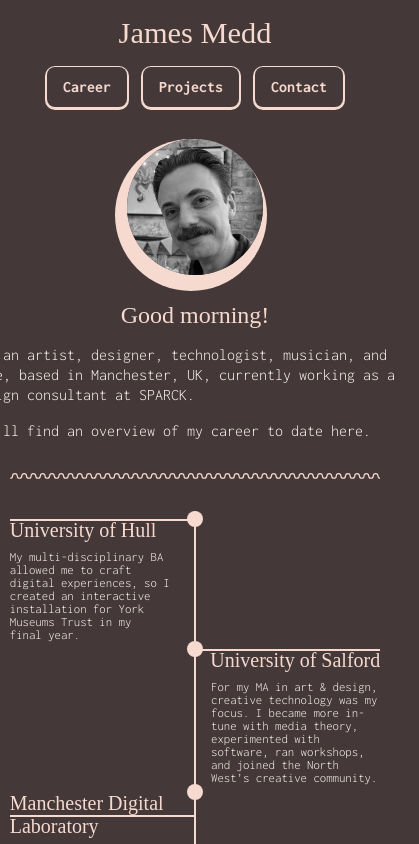
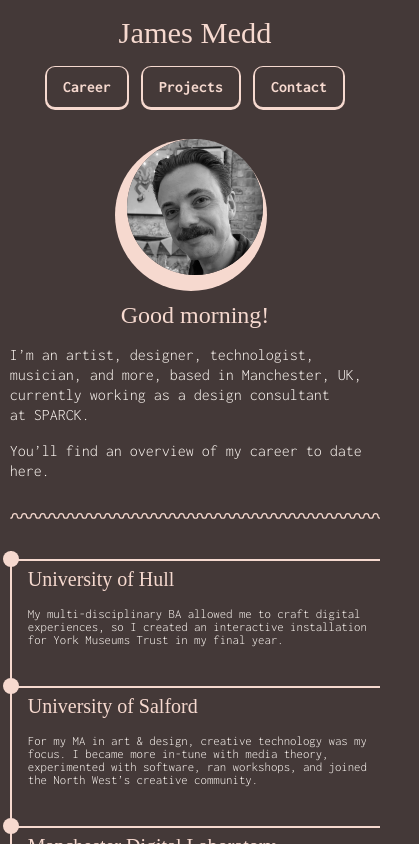
Before and after one commit to jrmedd/jamesmedd.co.uk, a React (Vite) app: page / in a window 390 px wide. Shown: the top 844 px of the page, 419 px wide, since content can reach past the window. Built offline with nearby package versions, Linux system fonts and the light colour scheme; a web font is replaced by a local one.

Commit message:
Responsive timeline

```diff
--- a/src/components/Layout.jsx
+++ b/src/components/Layout.jsx
@@ -43,6 +43,7 @@ const Nav = styled.nav(props => css`
 const Cluster = styled.div(props => css`
   display: flex;
   flex-flow: row wrap;
+  max-width: 100%;
   justify-content: ${props => props.$justify ? props.$justify : 'unset'};
   gap: ${props => props.$gap ?? '1rem'};
 `)
@@ -50,6 +51,7 @@ const Cluster = styled.div(props => css`
 const Stack = styled.div(props => css`
   display: flex;
   flex-flow: column;
+  max-width: 100%;
   gap: 1rem;
   flex-grow: 1;
   @media (max-width: ${props => props.theme.breakpoints.mobile}) {
--- a/src/components/Timeline.jsx
+++ b/src/components/Timeline.jsx
@@ -12,25 +12,35 @@ const TimelineContainer = styled.ol(props => css`
 const TimelineEvent = styled.li(props => css`
   display: flex;
   flex-flow: column;
-  align-items: ${props => props.$index & 1 ? 'flex-end' : 'flex-start'};
-  text-align: ${props => props.$index & 1 ? 'right' : 'left'};
+  align-items: flex-start;
+  @media (min-width: ${props => props.theme.breakpoints.mobile}) {
+    align-items: ${props => props.$index & 1 ? 'flex-end' : 'flex-start'};
+    text-align: ${props => props.$index & 1 ? 'right' : 'left'};
+  }
   margin: 0;
   padding: 0;
   color: ${props => props.theme.text.body };
   position: relative;
   box-sizing: border-box;
+  @media (min-width: ${props => props.theme.breakpoints.mobile}) {
+    &:after {
+      width: 50%;
+      left: ${props => props.$index & 1 ? 'unset' : '-1px'};
+      right: ${props => props.$index & 1 ? '-1px' : 'unset'};
+      border-left: ${props => props.$index & 1 ? '2px' : 0} solid ${props => props.theme.interactive};
+      border-right: ${props => props.$index & 1 ? 0 : '2px'} solid ${props => props.theme.interactive};
+    }
+  }
+  @media (max-width: ${props => props.theme.breakpoints.mobile}) {
+    border-left: 2px solid ${props => props.theme.interactive};
+    padding-left: -1rem;
+  }
   &:after {
     content: '';
     height: 100%;
-    width: 50%;
     position: absolute;
-    left: ${props => props.$index & 1 ? 'unset' : '-1px'};
-    right: ${props => props.$index & 1 ? '-1px' : 'unset'};
     top: 0;
-    border-left: ${props => props.$index & 1 ? '2px' : 0} solid ${props => props.theme.interactive};
-    border-right: ${props => props.$index & 1 ? 0 : '2px'} solid ${props => props.theme.interactive};
   }
-
   &:last-child:after {
     border: 0;
   }
@@ -38,7 +48,12 @@ const TimelineEvent = styled.li(props => css`
     content: '';
     position: absolute;
     top: 0;
+    @media (min-width: ${props => props.theme.breakpoints.mobile}) {
     left: calc(50% - .5rem);
+    }
+    @media (max-width: ${props => props.theme.breakpoints.mobile}) {
+      left: calc(-.5rem + -1px);
+    }
     height: 1rem;
     aspect-ratio: 1 / 1;
     border-radius: 50%;
@@ -47,8 +62,16 @@ const TimelineEvent = styled.li(props => css`
 `)
 
 const EventTitle = styled.span(props => css`
+  width: 100%;
+  @media (min-width: ${props => props.theme.breakpoints.mobile}) {
+    margin-left: 0;
+    width: 50%;
+  }
+  @media (max-width: ${props => props.theme.breakpoints.mobile}) {
+    padding-left: 1rem;
+  }
+  line-height: 200%;
   display: block;
-  width: 50%;
   position: relative;
   font-family : 'Edu NSW ACT Foundation', cursive;
   font-weight: 400;
@@ -66,13 +89,21 @@ const EventTitle = styled.span(props => css`
 
 const EventDescription = styled.span(props => css`
   display: block;
-  width: 50%;
   position: relative;
   font-size: .8rem;
   padding-top: .5rem;
   text-wrap: pretty;
-  padding-left: ${props => props.$index & 1 ? '1rem' : 0};
-  padding-right: ${props => props.$index & 1 ? 0 : '1rem'};
+  @media (min-width: ${props => props.theme.breakpoints.mobile}) {
+    padding-left: ${props => props.$index & 1 ? '1rem' : 0};
+    padding-right: ${props => props.$index & 1 ? 0 : '1rem'};
+    width: 50%;
+  }
+  @media (max-width: ${props => props.theme.breakpoints.mobile}) {
+    padding-left: 1rem;
+    padding-right: 0;
+    margin-bottom: 2rem;
+    width: auto;
+  }
   text-align: left;
 `)
 
```
